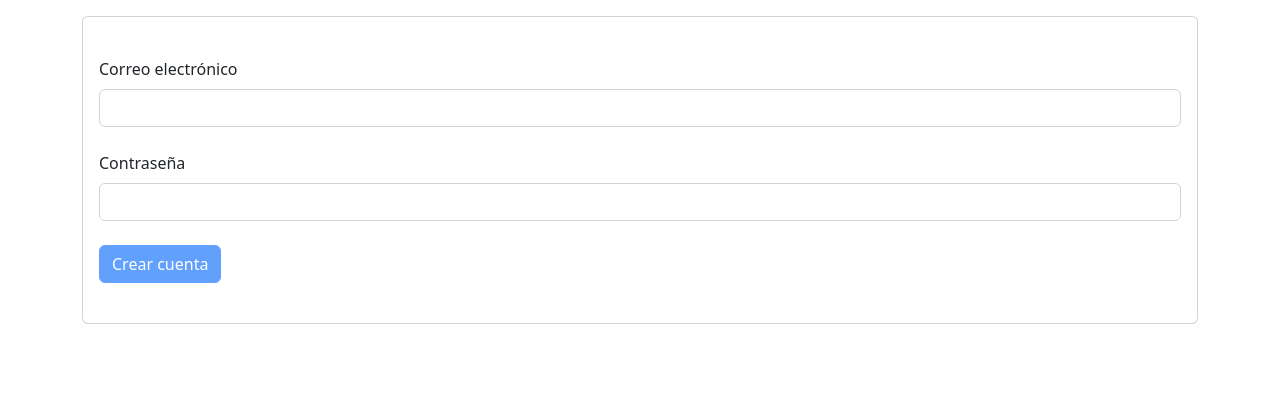
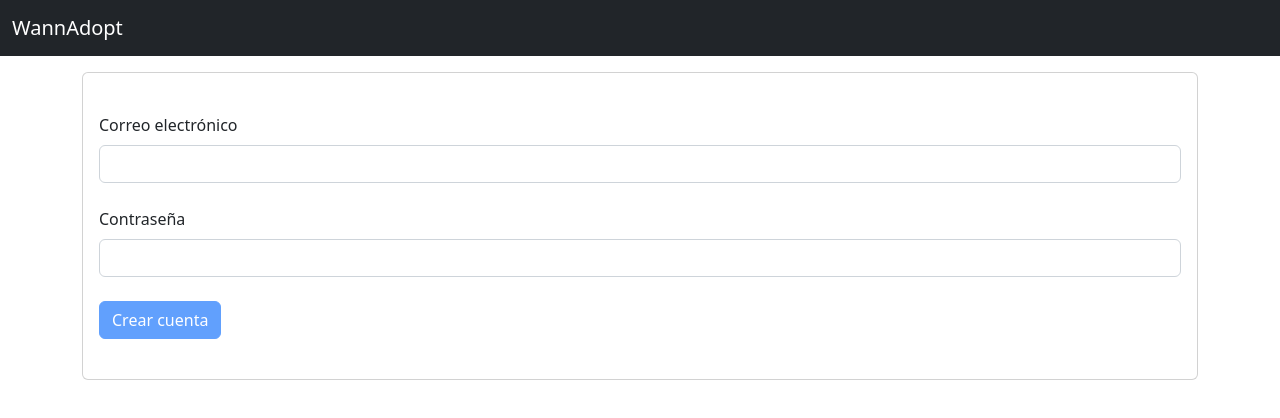
Before and after one commit to eas45/wannAdopt-BO-frontend, an Angular app: page /register in a window 1280 px wide. Shown: the top 418 px of the page. Built offline with nearby package versions, Linux system fonts and the light colour scheme.

Commit message:
Corrige visibilidad de elementos al estar logueado

```diff
--- a/src/app/app.component.html
+++ b/src/app/app.component.html
@@ -1,10 +1,10 @@
 <div>
-  <nav *ngIf="isLoggedIn"
-    class="navbar navbar-expand navbar-dark bg-dark">
+  <nav class="navbar navbar-expand navbar-dark bg-dark">
+    <div class="container-fluid">
       <span class="navbar-brand">
         WannAdopt
       </span>
-    <div class="navbar-nav mr-auto">
+      <div *ngIf="isLoggedIn" class="navbar-nav mr-auto">
         <li class="nav-item">
           <span class="nav-link">{{ email }}</span>
         </li>
@@ -24,6 +24,7 @@
           </a>
         </li>
       </div>
+    </div>
   </nav>
 
   <div class="container mt-3">
--- a/src/app/app.component.ts
+++ b/src/app/app.component.ts
@@ -19,11 +19,13 @@ export class AppComponent {
     private event: EventService) { }
 
   ngOnInit(): void {
-
+    this.init();
   }
 
   async init() {
     this.event.getLoginObservable().subscribe((isLoggedIn) => {
+      console.log('Usuario logueado : ' + isLoggedIn);
+
       this.isLoggedIn = isLoggedIn;
     });
   }
--- a/src/app/services/auth/auth.service.ts
+++ b/src/app/services/auth/auth.service.ts
@@ -20,7 +20,7 @@ export class AuthService {
       AUTH_API + 'login',
       {
         email,
-        password,
+        password
       },
       httpOptions
     );
@@ -32,6 +32,7 @@ export class AuthService {
       {
         email,
         password,
+        role: 'shelter'
       },
       httpOptions
     );
```
Also changed, not shown: src/app/services/event/event.service.ts (line endings or trailing spaces). Lines whose indentation alone changed are shown as unchanged.
